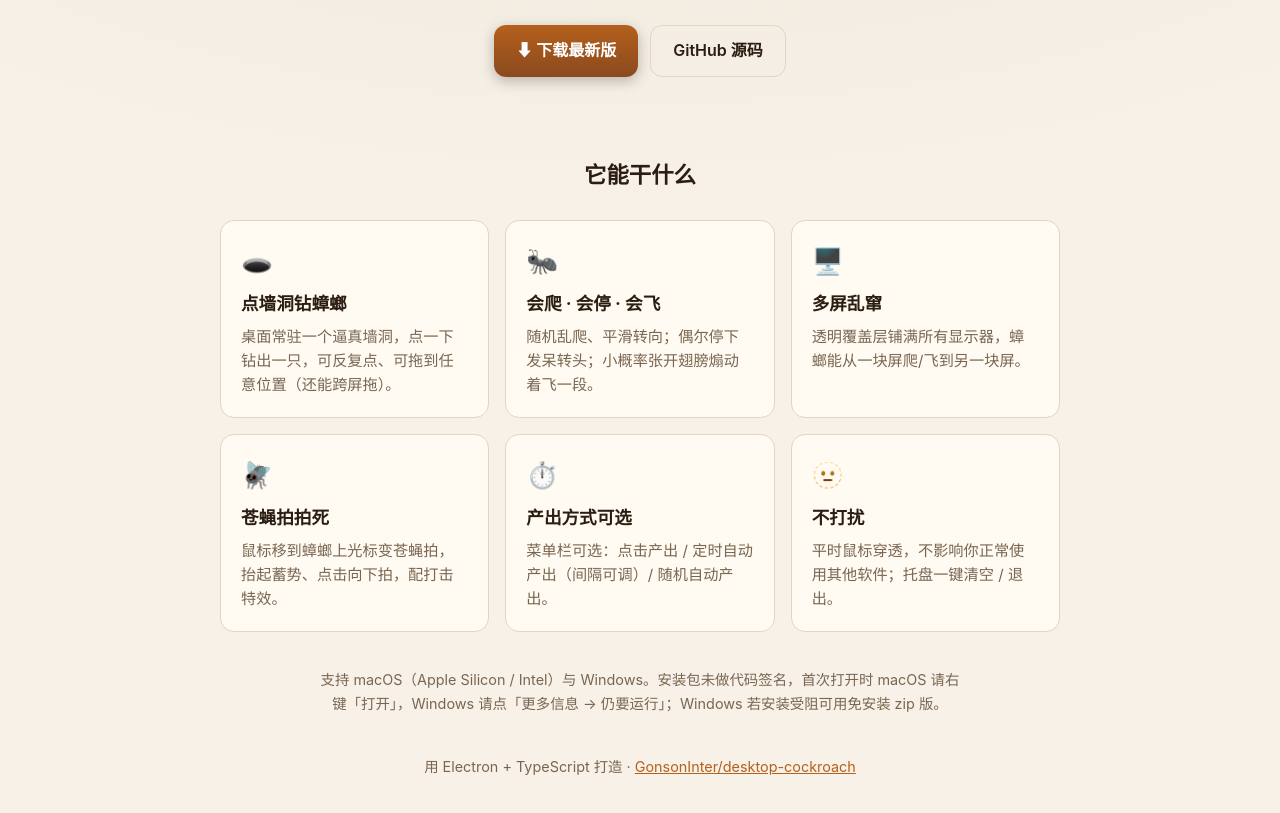
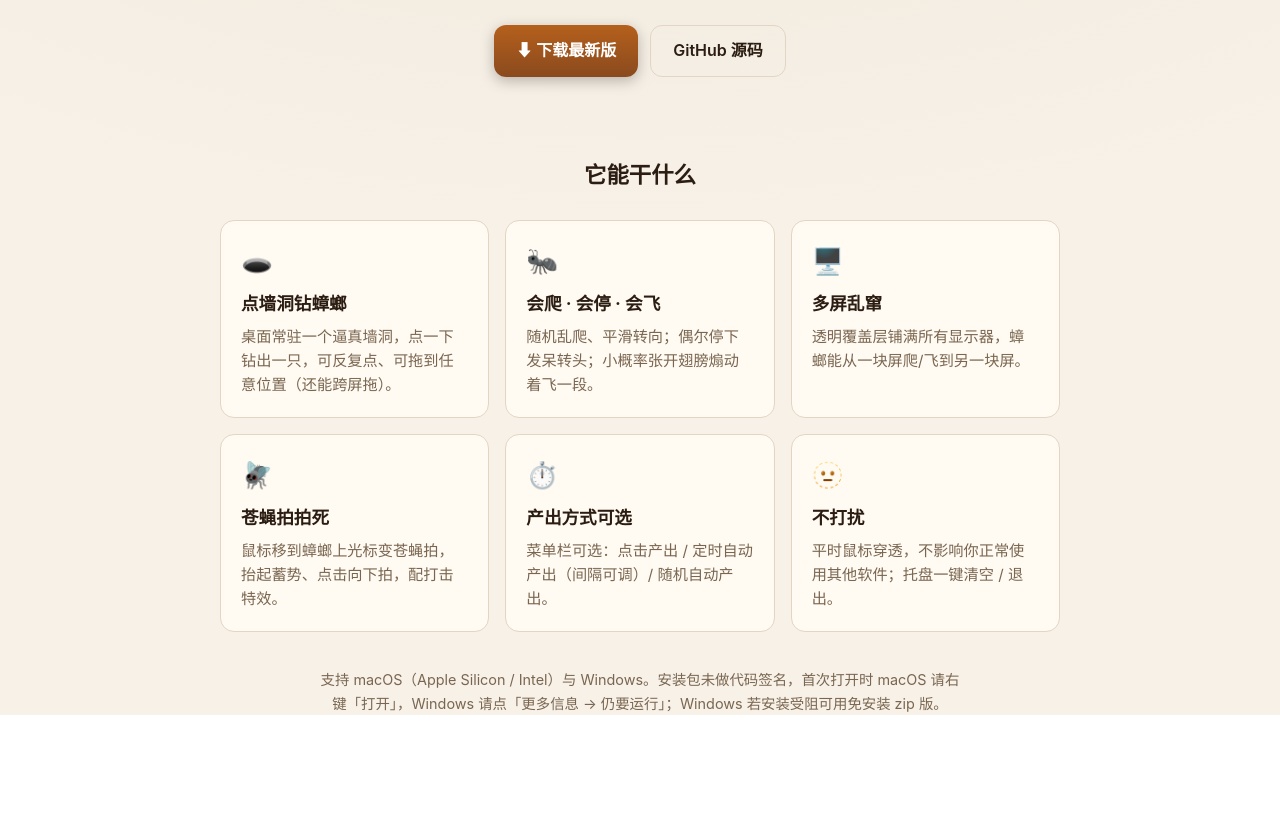
Before and after one commit to GonsonInter/desktop-cockroach, an Electron app: page site/index.html in a window 1280 px wide. Shown: the part 275-1088 px from the top of the page. After the commit the page ends 990 px from the top, so only its background shows below. Drawn offline with Linux system fonts and the light colour scheme.

Commit message:
docs: 首页去掉页脚

```diff
--- a/site/index.html
+++ b/site/index.html
@@ -141,9 +141,5 @@
         macOS 请右键「打开」，Windows 请点「更多信息 → 仍要运行」；Windows 若安装受阻可用免安装 zip 版。
       </p>
     </div>
-
-    <footer>
-      用 Electron + TypeScript 打造 · <a href="https://github.com/GonsonInter/desktop-cockroach">GonsonInter/desktop-cockroach</a>
-    </footer>
   </body>
 </html>
```
